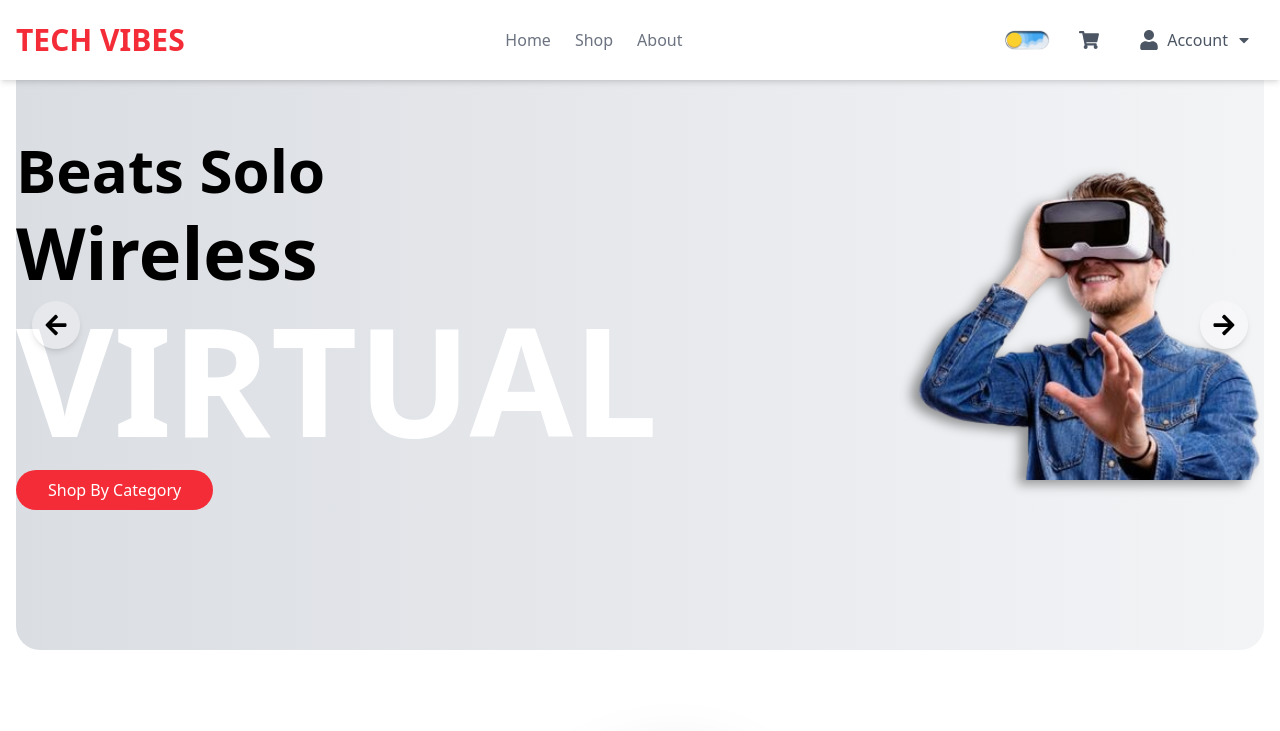
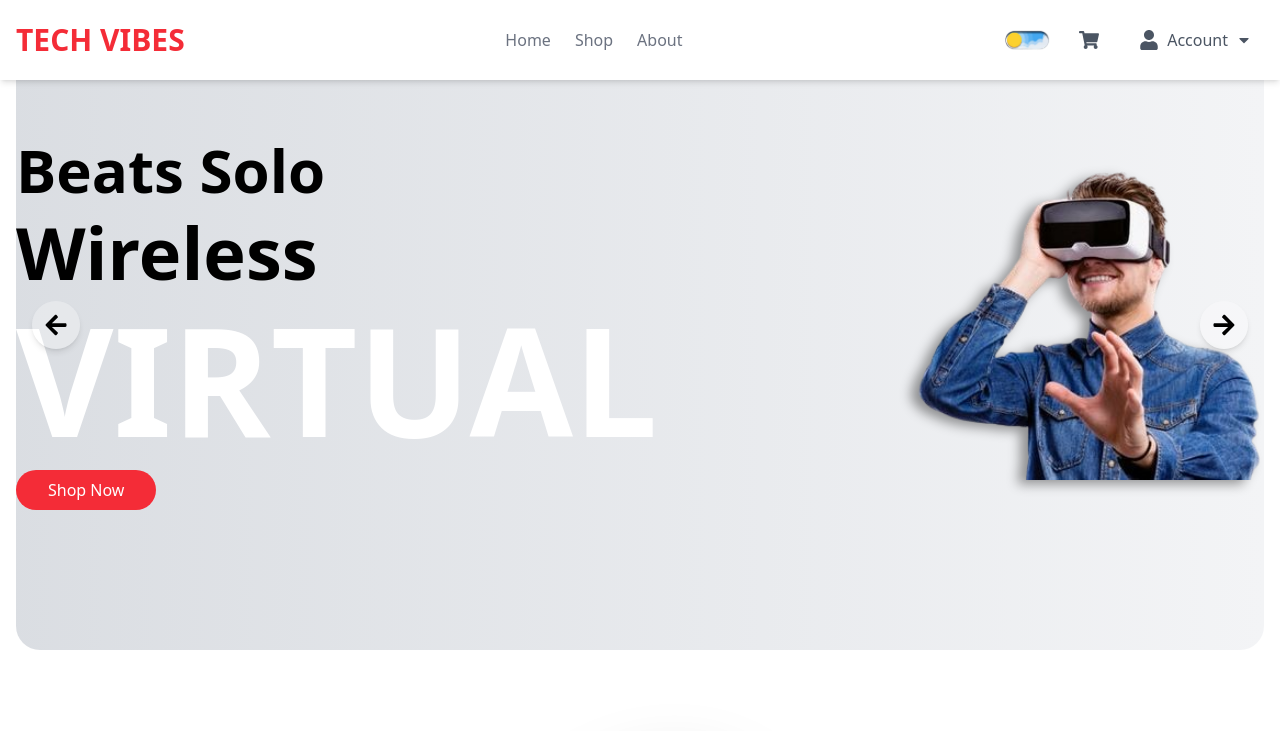
Before and after one commit to Ife-seyi/Ife-seyi, a React (Vite) app: page / in a window 1280 px wide. Shown: the top 731 px of the page. Built offline with nearby package versions, Linux system fonts and the light colour scheme.

Commit message:
updated shop now button

```diff
--- a/src/components/Hero/Hero.jsx
+++ b/src/components/Hero/Hero.jsx
@@ -130,7 +130,7 @@
                     >
                       <Button
                         className="cursor-pointer"
-                        text="Shop By Category"
+                        text="Shop Now"
                         bgColor="bg-primary"
                         textColor="text-white"
                         handler={handleOrderPopup}
--- a/src/components/Popup/Popup.jsx
+++ b/src/components/Popup/Popup.jsx
@@ -1,8 +1,10 @@
+// eslint-disable-next-line no-unused-vars
 import React from 'react'
 import { IoCloseCircleOutline } from 'react-icons/io5'
 import Button from '../Shared/Button';
 
 
+// eslint-disable-next-line react/prop-types
 const Popup = ({handleOrderPopup, show = false }) => {
 
 
```
